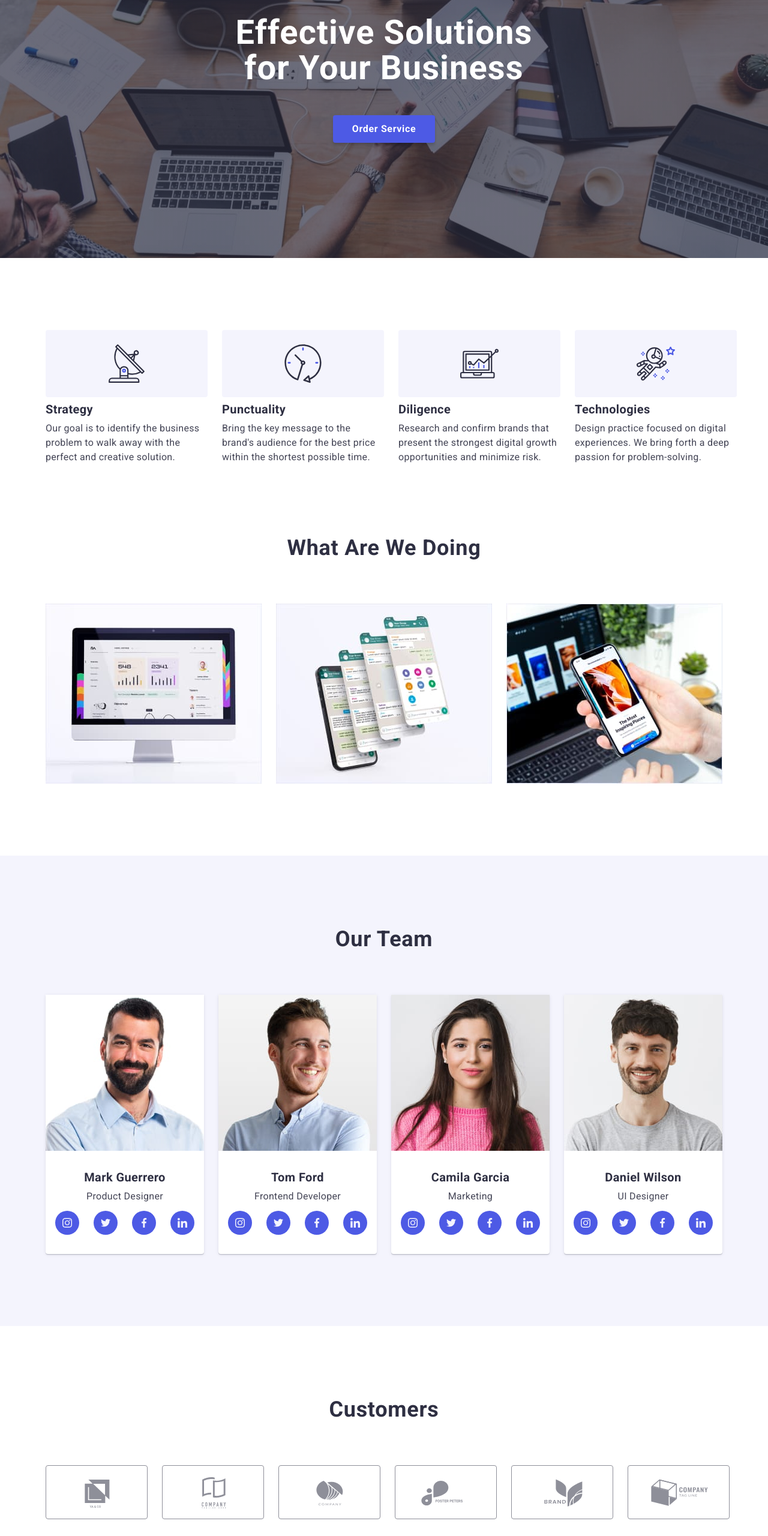
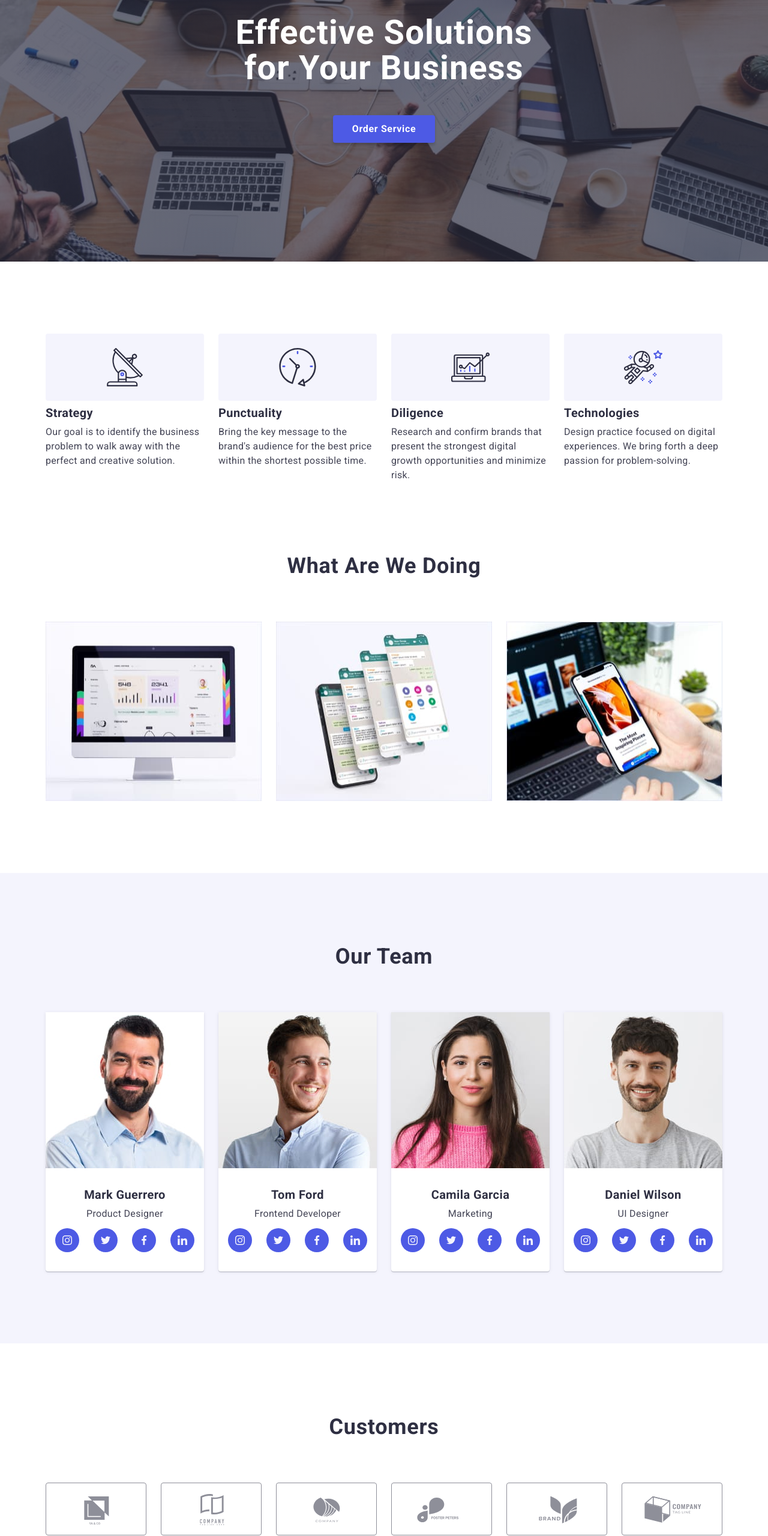
Before and after one commit to GoodPointt/goit-markup-hw-04, a plain HTML site: page index.html in a window 1280 px wide. Shown: the part 240-2800 px from the top of the page at 60% size. Drawn offline with nearby package versions, Linux system fonts and the light colour scheme.

Commit message:
hw4 try2

```diff
--- a/css/style.css
+++ b/css/style.css
@@ -189,11 +189,14 @@ header {
 .hero {
 	text-align: center;
 	padding: 192px 0;
+	height: 603px;
 	max-width: 1440px;
 	background-color: var(--title-text-color);
 	margin-left: auto;
 	margin-right: auto;
 	background-image: linear-gradient(to right, #2e2f42b3, #2e2f42b3), url(../images/hero-bg.jpg);
+	background-size: cover;
+	background-repeat: no-repeat;
 }
 
 .hero-header {
@@ -280,14 +283,14 @@ header {
 
 .feature-icon {
 	display: flex;
+	align-items: center;
+	justify-content: center;
 
 	height: 112px;
-	padding: 24px 100px;
 	margin-bottom: 8px;
 
 	border-radius: 4px;
 	background-color: var(--secondary-color);
-	background-size: 64px;
 }
 
 /* WORK */
@@ -331,11 +334,6 @@ header {
 	padding-bottom: 32px;
 }
 
-.team-item > .under-card {
-	margin-left: 16px;
-	margin-right: 16px;
-}
-
 .section-text.team-position {
 	margin-bottom: 12px;
 }
@@ -343,14 +341,17 @@ header {
 .social-list {
 	display: flex;
 	gap: 24px;
+	justify-content: center;
 }
 .social-link {
 	display: flex;
 	height: 40px;
 	width: 40px;
-	padding: 12px;
+
+	align-items: center;
+	justify-content: center;
+
 	border-radius: 50%;
-
 	background-color: var(--accent-color);
 }
 
@@ -366,10 +367,16 @@ header {
 }
 
 .customers-link {
-	display: inline-flex;
-	padding: 16px 32px;
+	display: flex;
+	align-items: center;
+	justify-content: center;
+
+	width: 168px;
+	height: 88px;
+
 	border: 1px solid #8e8f99;
 	border-radius: 4px;
+
 	fill: #8e8f99;
 }
 
@@ -415,7 +422,6 @@ header {
 }
 
 .social-link.footer-social {
-	padding: 8px;
 	background-color: rgba(255, 255, 255, 0.1);
 }
 
@@ -480,7 +486,8 @@ header {
 	box-shadow: 0px 1px 6px rgba(46, 47, 66, 0.08);
 }
 
-.card-item:hover {
+.card-link:hover,
+.card-link:focus {
 	box-shadow: 0px 1px 6px rgb(46 47 66 / 8%), 0px 1px 1px rgb(46 47 66 / 16%), 0px 2px 1px rgb(46 47 66 / 8%);
 }
 
@@ -502,6 +509,7 @@ header {
 }
 
 .card-link {
+	display: block;
 }
 
 .stylish-txt {
--- a/index.html
+++ b/index.html
@@ -71,7 +71,7 @@
 					<ul class="feature-list">
 						<li class="feature-item">
 							<div class="feature-icon">
-								<svg class="">
+								<svg width="64" height="64" class="">
 									<use xlink:href="./images/icons.svg#antenna"></use>
 								</svg>
 							</div>
@@ -82,7 +82,7 @@
 						</li>
 						<li class="feature-item">
 							<div class="feature-icon">
-								<svg class="">
+								<svg width="64" height="64" class="">
 									<use xlink:href="./images/icons.svg#clock"></use>
 								</svg>
 							</div>
@@ -93,7 +93,7 @@
 						</li>
 						<li class="feature-item">
 							<div class="feature-icon">
-								<svg class="">
+								<svg width="64" height="64" class="">
 									<use xlink:href="./images/icons.svg#diagram"></use>
 								</svg>
 							</div>
@@ -104,7 +104,7 @@
 						</li>
 						<li class="feature-item">
 							<div class="feature-icon">
-								<svg class="">
+								<svg width="64" height="64" class="">
 									<use xlink:href="./images/icons.svg#astronaut"></use>
 								</svg>
 							</div>
```
